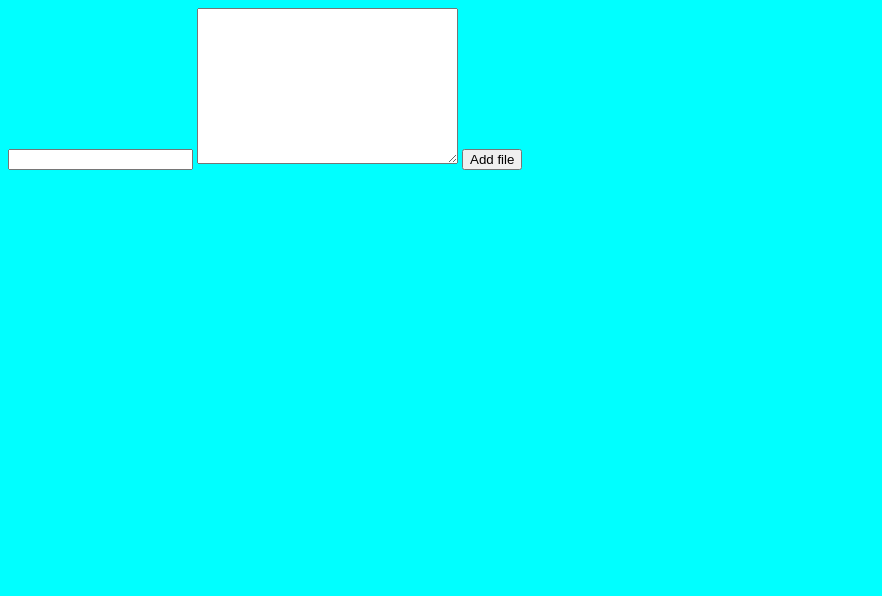
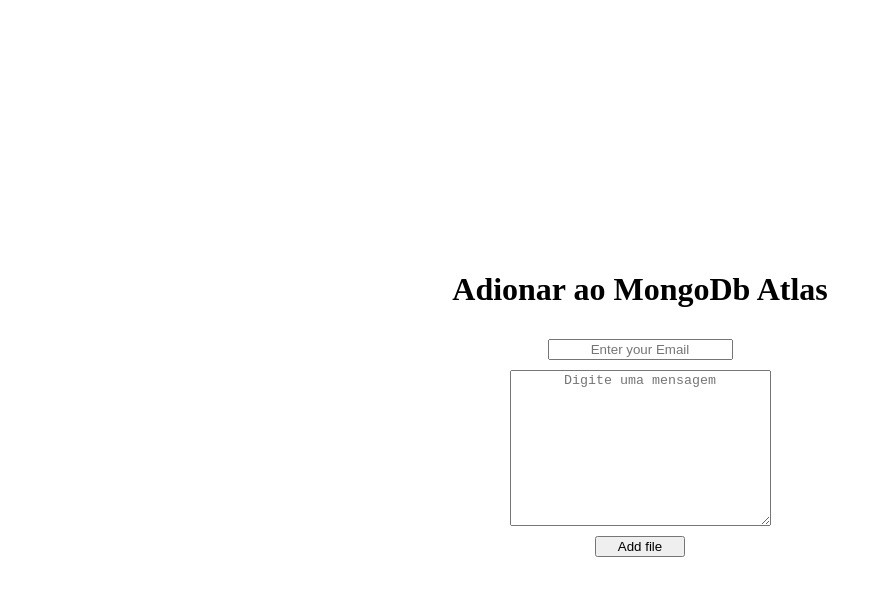
Before and after one commit to borbanicolas/node4, a website: page index.html in a window 1280 px wide. Shown: the whole page, without its empty margins (0-882 px from the left). Drawn offline with Linux system fonts and the light colour scheme.

Commit message:
working in css

```diff
--- a/CSS/style.css
+++ /dev/null
@@ -1,3 +0,0 @@
-body{
-    background-color: aqua;
-}
--- a/index.html
+++ b/index.html
@@ -4,14 +4,20 @@
     <meta charset="UTF-8">
     <meta http-equiv="X-UA-Compatible" content="IE=edge">
     <meta name="viewport" content="width=device-width, initial-scale=1.0">
-    <link rel="stylesheet" href="/CSS/style.css">
+    <link rel="stylesheet" href="css/style.css">
     <title>Document</title>
 </head>
 <body>
-    <form action="" method="post">
-        <input type="text" name="title">
-        <textarea id="" cols="30" rows="10" name="content"></textarea>
-        <button>Add file</button>
-    </form>
+
+    <div class="form-container">
+        <h1>Adionar ao MongoDb Atlas</h1>
+        <form action="" method="post" >
+            <input type="text" name="title" placeholder="Enter your Email">
+            <textarea id="" cols="30" rows="10" name="content" placeholder="Digite uma mensagem"></textarea>
+            <button>Add file</button>
+        </form>
+
+
+    </div>
 </body>
 </html>
--- /dev/null
+++ b/public/css/style.css
@@ -0,0 +1,31 @@
+.form-container{
+    width:100%;
+    height: 100vh;
+    display: flex;
+    align-items: center;
+    justify-content: center;
+    flex-direction: column;
+}
+
+form{
+    display: flex;
+    flex-direction: column;
+    width: 300px;
+    justify-content: center;
+    align-items: center;
+}
+
+input{
+    margin: 10px;
+    text-align: center;
+}
+textarea{
+    text-align: center;
+}
+button{
+    margin: 10px;
+    width: 90px;
+}
+button:hover{
+    cursor: pointer;
+}
--- a/server.js
+++ b/server.js
@@ -15,6 +15,8 @@
 }
 const Form = mongoose.model('Form', formSchema)
 
+app.use(express.static(__dirname + "/public"))
+
 app.get('/', (req, res) => {
     res.sendFile(__dirname + "/index.html")
 })
```
